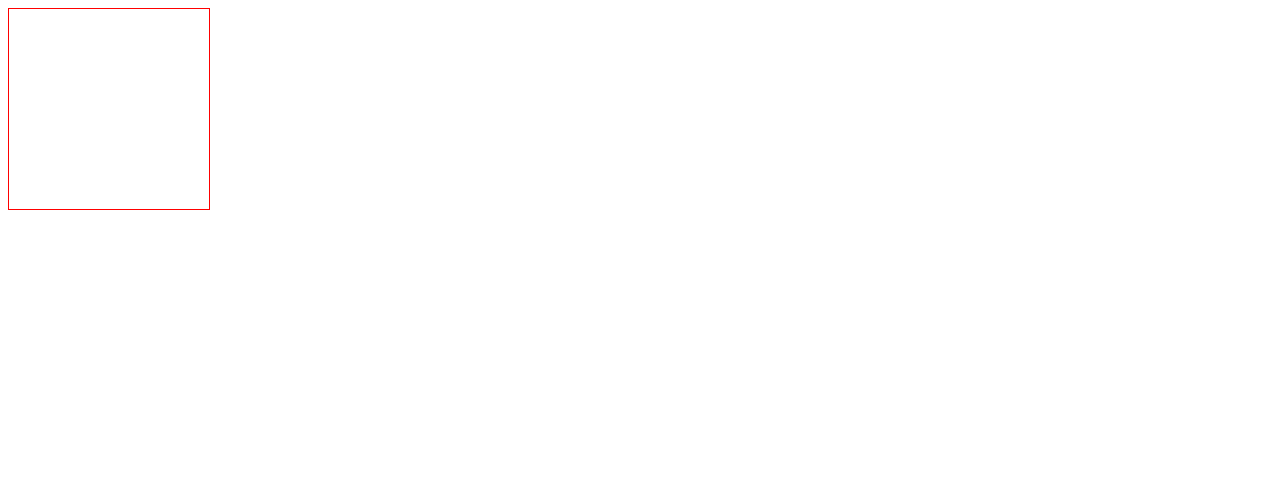
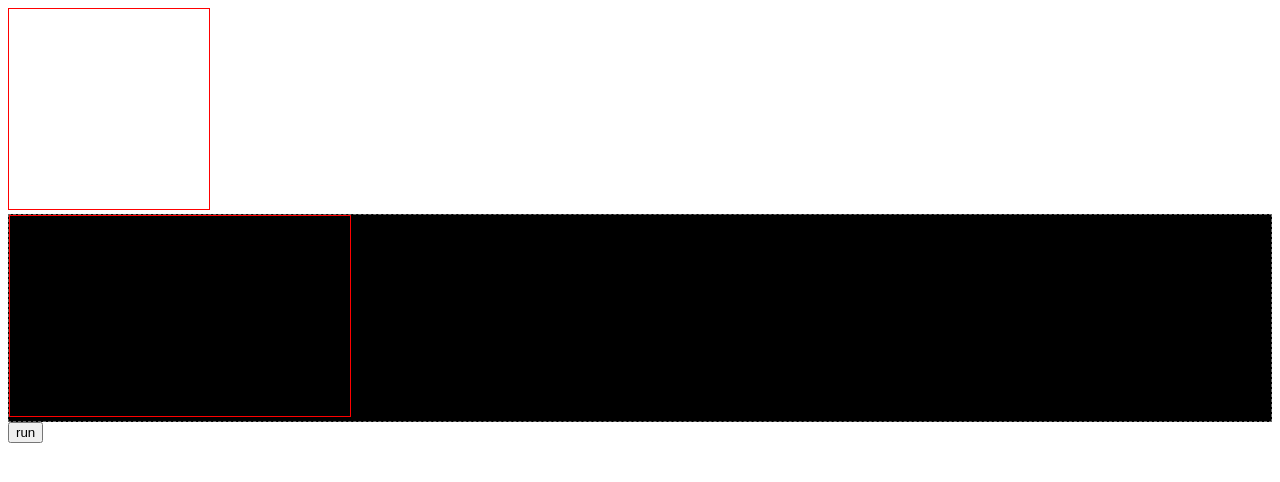
Before and after one commit to maxzz/simple-siriwave, a Vue app: page / in a window 1280 px wide. Shown: the top 482 px of the page. Built offline with nearby package versions, Linux system fonts and the light colour scheme.

Commit message:
feature: importing original wave. 10 connected original siriwave

```diff
--- a/package.json
+++ b/package.json
@@ -1,5 +1,6 @@
 {
   "name": "simple-siriwave",
+  "description": "as refactoring practice",
   "version": "0.0.0",
   "scripts": {
     "dev": "vite",
--- a/src/components/SimpleWave.vue
+++ b/src/components/SimpleWave.vue
@@ -1,9 +1,12 @@
 <template>
     <canvas ref="canvas"></canvas>
+    <div ref="siriHolder" class="siri-holder"></div>
+    <input type="button" value="run" @click="onRunClick">
 </template>
 
 <script lang="ts">
     import { defineComponent, onMounted, ref } from 'vue';
+    import SiriWave from './wave';
 
     export default defineComponent({
         setup() {
@@ -13,12 +16,35 @@
 
             }
 
+            const siriHolder = ref<HTMLElement>(null);
+            let siriWave = null;
+
             onMounted(() => {
                 console.log({canvas});
+
+                siriWave = new SiriWave({
+                    container: siriHolder.value,
+                    width: 340,
+                    height: 200,
+                    color: '#777',
+                    autostart: false,
+                });
             });
+
+            function onRunClick() {
+                if (siriWave) {
+                    if (siriWave.run) {
+                        siriWave.stop();
+                    } else {
+                        siriWave.start();
+                    }
+                }
+            }
 
             return {
                 canvas,
+                siriHolder,
+                onRunClick,
             };
         }
     });
@@ -30,4 +56,13 @@
         height: 200px;
         border: 1px solid red;
     }
+    .siri-holder {
+        // width: 600px;
+        // height: 300px;
+        background-color: black;
+        background-size: cover;
+        margin: 20px;
+        margin: 0 auto;
+        border: 1px dashed rgba(255, 255, 255, 0.4);
+    }
 </style>
--- a/src/components/classic-curve.ts
+++ b/src/components/classic-curve.ts
@@ -37,7 +37,7 @@ export class ClassicCurve implements ICurve {
         ctx.beginPath();
 
         const color = this.ctrl.color.replace(/rgb\(/g, "").replace(/\)/g, "");
-        ctx.strokeStyle = `rgba(${color},${this.definition.opacity})`;
+        ctx.strokeStyle = `rgba(${color}, ${this.definition.opacity})`;
         ctx.lineWidth = this.definition.lineWidth;
 
         // Cycle the graph from -X to +X every PX_DEPTH and draw the line
--- a/src/components/wave.ts
+++ b/src/components/wave.ts
@@ -56,7 +56,7 @@ export default class SiriWave {
     public optEnv: OptionsEnv;      // These options are exposed to workers.
 
     public phase: number = 0;       // Phase of the wave (passed to Math.sin function)
-    private run: boolean = false;   // Boolean value indicating the the animation is running
+    public run: boolean = false;    // Boolean value indicating the the animation is running
     private curves: ICurve[] = [];  // Curves objects to animate
 
     public speed: number;           // Actual speed of the animation. Is not safe to change this value directly, use `setSpeed` instead.
--- /dev/null
+++ b/vite.config.js
@@ -0,0 +1,6 @@
+module.exports = {
+    base: '/simple-siriwave/',
+    assetsDir: 'static',
+    sourcemap: false,
+    minify: false,
+}
```
